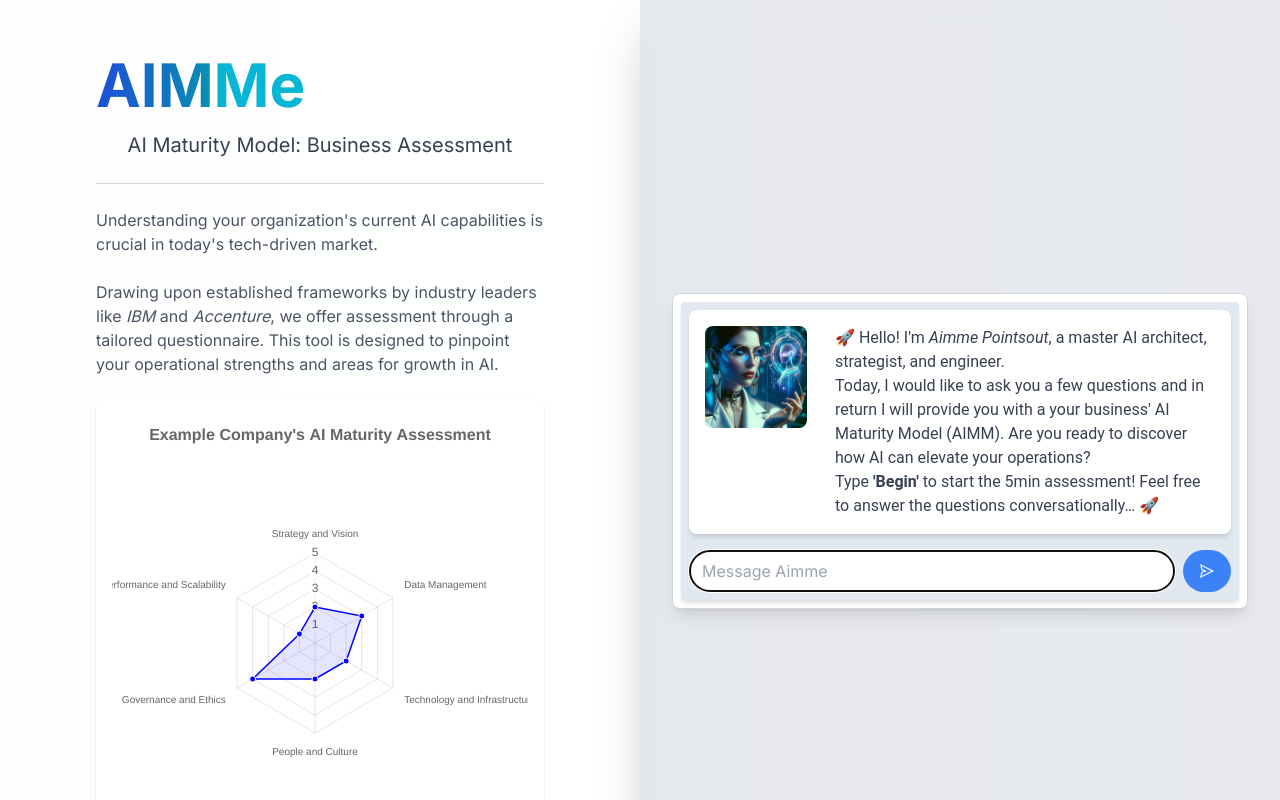
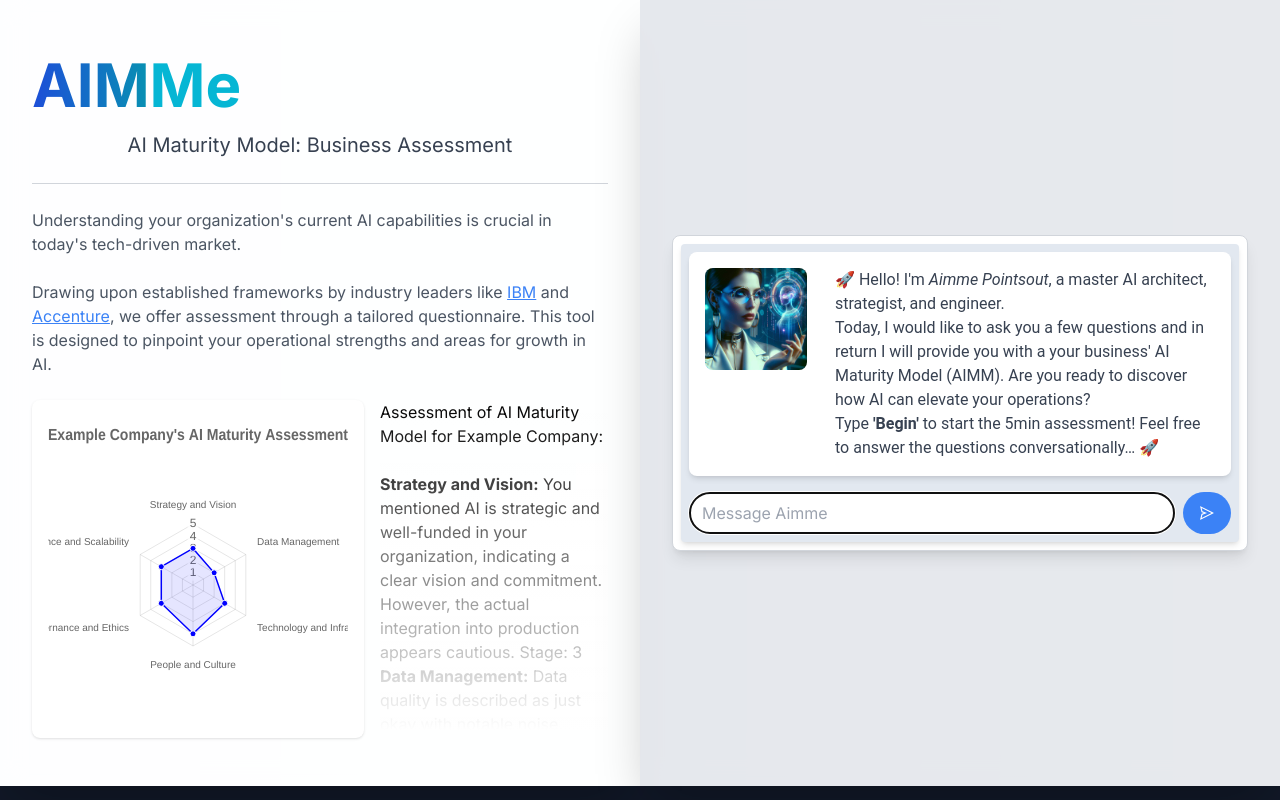
Before and after one commit to screwyforcepush/AIMM, a Next.js app: page / in a window 1280 px wide. Shown: the top 800 px of the page. Built offline with nearby package versions, Linux system fonts and the light colour scheme.

Commit message:
example company

```diff
--- a/app/layout.tsx
+++ b/app/layout.tsx
@@ -2,6 +2,7 @@ import type { Metadata } from "next";
 import { Inter } from "next/font/google";
 import "./globals.css";
 import { Analytics } from "@vercel/analytics/react"
+import { SpeedInsights } from "@vercel/speed-insights/next"
 
 const inter = Inter({ subsets: ["latin"] });
 
@@ -19,6 +20,7 @@ export default function RootLayout({
     <html lang="en">
       <body className={inter.className + ""}>{children}
       <Analytics />
+      <SpeedInsights />
       </body>
     </html>
   );
--- a/app/page.tsx
+++ b/app/page.tsx
@@ -1,27 +1,67 @@
 import OpenAIAssistant from "@/app/ui/openai-assistant";
 import { RadarChart } from "@/app/ui/openai-assistant";
+import Image from "next/image";
 
 export default function Home() {
   return (
     <div className="min-h-screen bg-gradient-to-r from-blue-100 to-gray-50 flex flex-col justify-between">
-  <main className="flex flex-1 flex-col md:flex-row">      <div className="flex-1 d-flex flex-column justify-content-center py-12 px-4 sm:px-6 lg:flex-1 lg:px-8 bg-white/95 backdrop-blur-md shadow-2xl">
-        <div className="mx-auto max-w-md space-y-6">
+      <main className="flex flex-1 flex-col md:flex-row">
+        {" "}
+        <div className="flex-1 d-flex flex-column justify-content-center py-12 px-4 sm:px-6 lg:flex-1 lg:px-8 bg-white/95 backdrop-blur-md shadow-2xl">
+          <div className="mx-auto max-w-4xl space-y-6">
             <div>
               <h1 className="text-6xl font-bold leading-tight ">
-            <span className="text-transparent bg-clip-text bg-gradient-to-r from-blue-700 to-cyan-600">AIM</span><span className="text-cyan-500">Me</span>
+                <span className="text-transparent bg-clip-text bg-gradient-to-r from-blue-700 to-cyan-600">
+                  AIM
+                </span>
+                <span className="text-cyan-500">Me</span>
               </h1>
               <p className="mt-2 text-center text-xl text-gray-700">
                 AI Maturity Model: Business Assessment
               </p>
               <hr className="my-6 border-gray-300" />
               <p className="text-md text-gray-600">
-            Understanding your organization&apos;s current AI capabilities is crucial in today&apos;s tech-driven market.<br></br><br></br>Drawing upon established frameworks by industry leaders like <em>IBM</em> and <em>Accenture</em>, we offer assessment through a tailored questionnaire. This tool is designed to pinpoint your operational strengths and areas for growth in AI.
+                Understanding your organization&apos;s current AI capabilities
+                is crucial in today&apos;s tech-driven market.<br></br>
+                <br></br>Drawing upon established frameworks by industry leaders
+                like <a href="https://www.ibm.com/downloads/cas/OB8M18WR" target="_blank" rel="noopener noreferrer" className="text-blue-500 underline">IBM</a> and <a
+                  href="https://www.accenture.com/content/dam/system-files/acom/custom-code/ai-maturity/Accenture-Art-of-AI-Maturity-Report-Global-Revised.pdf"
+                  target="_blank"
+                  rel="noopener noreferrer"
+                  className="text-blue-500 underline"
+                >
+                  Accenture
+                </a>
+                , we offer assessment
+                through a tailored questionnaire. This tool is designed to
+                pinpoint your operational strengths and areas for growth in AI.
               </p>
             </div>
-          <RadarChart assessment_arr={[2,3,2,2,4,1]} business_name="Example Company" />
+<div className="flex">
+    <RadarChart
+        assessment_arr={[3, 2, 3, 4, 3, 3]}
+        business_name="Example Company"
+    />
+<div className="hidden lg:block relative ml-4 h-[330px] overflow-hidden">    <p>
+    Assessment of AI Maturity Model for Example Company:<br></br><br></br>
+<strong>Strategy and Vision:</strong> You mentioned AI is strategic and well-funded in your organization, indicating a clear vision and commitment. However, the actual integration into production appears cautious. Stage: 3
+<br></br>
+<strong>Data Management:</strong> Data quality is described as just okay with notable noise, suggesting challenges in leveraging data as a strategic asset fully. Stage: 2
+<br></br>
+<strong>Technology and Infrastructure:</strong> You’re leveraging major AIaaS and have experimented with models in production, hosted on Databricks. This shows a good level of technological readiness, though not yet fully optimized. Stage: 3
+<br></br>
+<strong>People and Culture:</strong> There is a dedicated training program by AI specialists, which points to a strong AI-adaptive workforce and an AI-ready culture. Stage: 4
+<br></br>
+Governance and Ethics: The presence of a change management board suggests sound governance, though it also introduces delays in AI solution delivery, indicating a focus on risk management that could hinder agility. Stage: 3
+<br></br>
+Performance and Scalability: Monitoring is done through service provider dashboards, showing an awareness and active management but perhaps not a full optimization or proprietary monitoring solution in place yet. Stage: 3
+</p>
+
+        <div className="absolute inset-0 bg-gradient-to-b from-transparent to-white"></div>
     </div>
 </div>
-
+          </div>
+        </div>
         <div className="flex-1 flex items-center justify-center py-12 px-4 sm:px-6 lg:flex-unset lg:px-8 bg-gray-200/90 backdrop-blur-md shadow-2xl">
           <div className="mx-auto max-w-4xl w-full p-2 bg-white rounded-lg border border-gray-300 shadow-lg overflow-auto transition-transform duration-300 ease-in-out">
             <OpenAIAssistant
@@ -35,10 +75,21 @@ export default function Home() {
       </main>
       <footer className="w-full py-4 bg-gray-900 text-gray-400 text-center text-sm">
         Connect with the founders on linkedin:&nbsp;&nbsp;|&nbsp;&nbsp;
-        <a href="https://www.linkedin.com/in/alexsavagedata/" target="_blank" rel="noopener noreferrer" className="hover:text-white transition-colors duration-300">
+        <a
+          href="https://www.linkedin.com/in/alexsavagedata/"
+          target="_blank"
+          rel="noopener noreferrer"
+          className="hover:text-white transition-colors duration-300"
+        >
           Alex
-        </a>  &nbsp;&nbsp;|&nbsp;&nbsp;
-        <a href="https://www.linkedin.com/in/myks/" target="_blank" rel="noopener noreferrer" className="hover:text-white transition-colors duration-300">
+        </a>{" "}
+        &nbsp;&nbsp;|&nbsp;&nbsp;
+        <a
+          href="https://www.linkedin.com/in/myks/"
+          target="_blank"
+          rel="noopener noreferrer"
+          className="hover:text-white transition-colors duration-300"
+        >
           Myk
         </a>
       </footer>
--- a/package.json
+++ b/package.json
@@ -10,6 +10,7 @@
   },
   "dependencies": {
     "@vercel/analytics": "^1.2.2",
+    "@vercel/speed-insights": "^1.0.10",
     "chart.js": "^4.4.2",
     "next": "14.1.3",
     "openai": "^4.29.2",
```
Also changed, not shown: 1 other file (tests, documents, lock files or other folders). Lines whose indentation alone changed are shown as unchanged.
